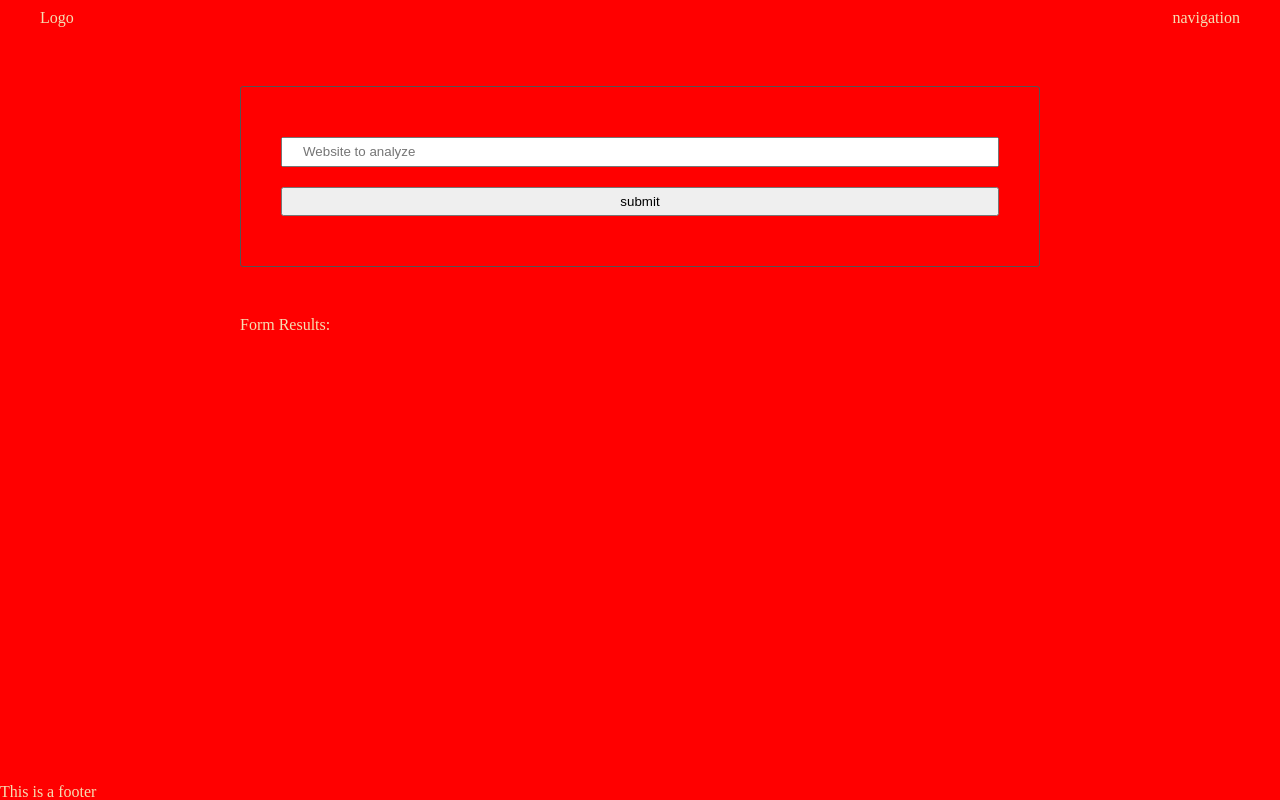
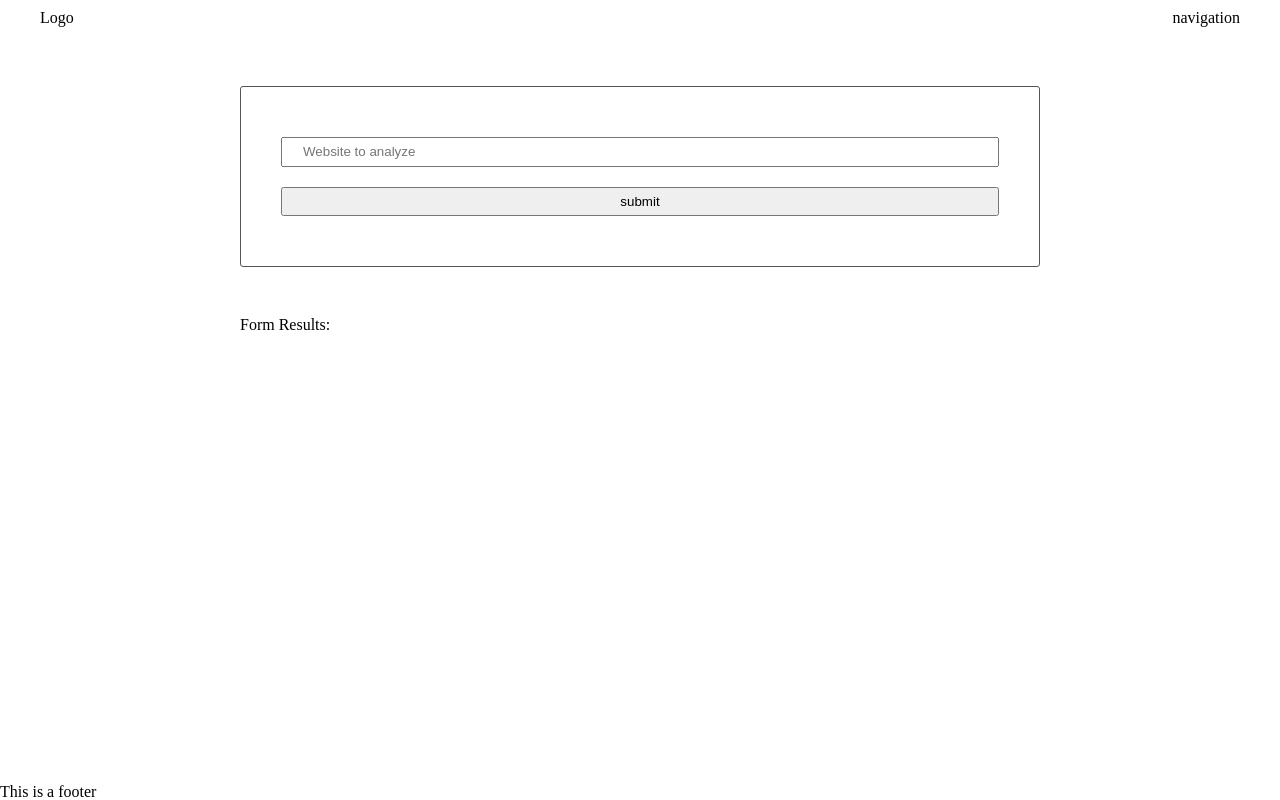
Before and after one commit to chrisdarden/FEND---PROJ4---Single-Page-Web-App-using-NLP-and-API-calls, a website built with webpack: page src/client/views/index.html in a window 1280 px wide. Built offline with nearby package versions, Linux system fonts and the light colour scheme.

Commit message:
removed red background color and wheat font color

```diff
--- a/src/client/css/base.css
+++ b/src/client/css/base.css
@@ -2,8 +2,6 @@ body {
     display: flex;
     flex-direction: column;
     min-height: 100vh;
-    background-color: red;
-    color: wheat;
 }
 
 main {
```
